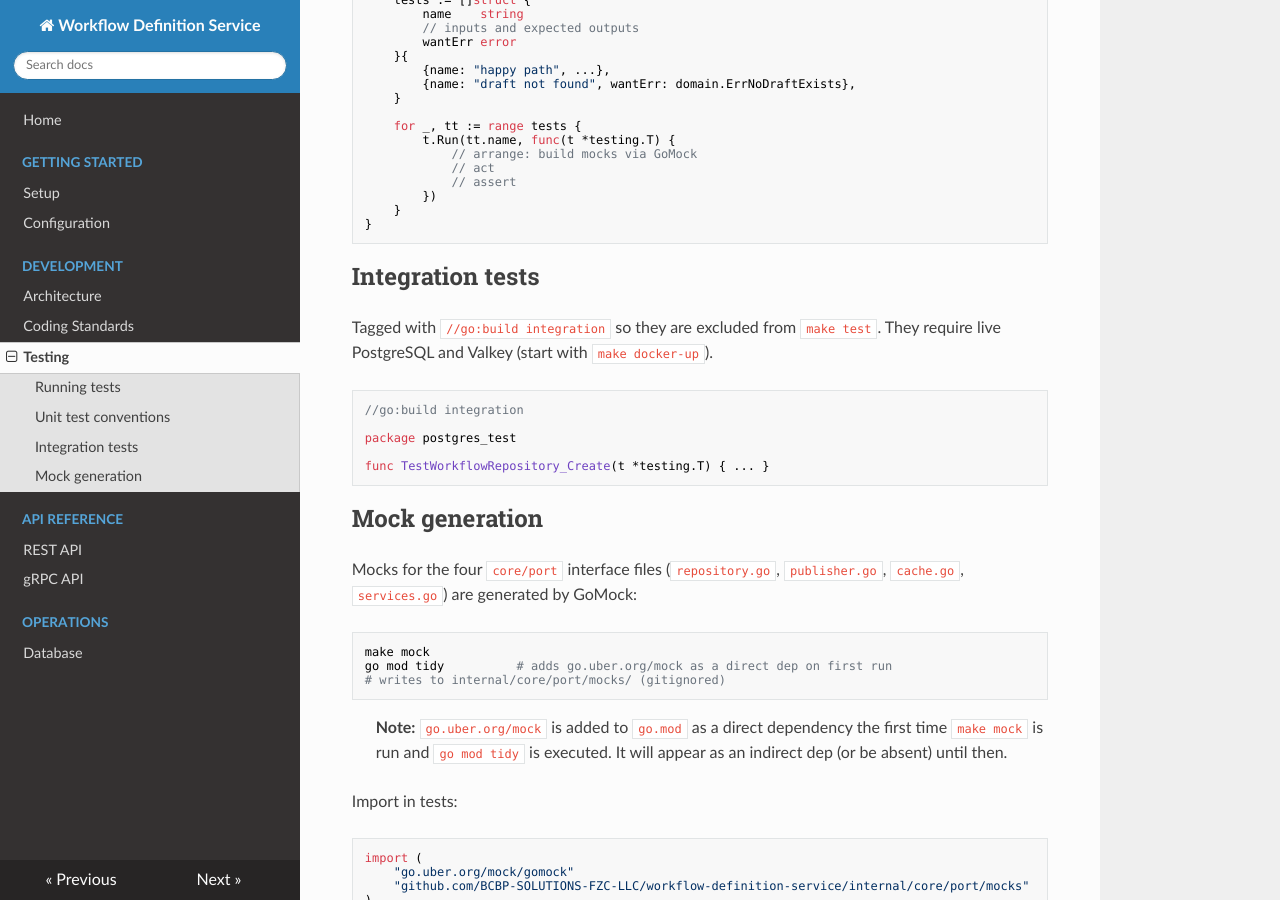
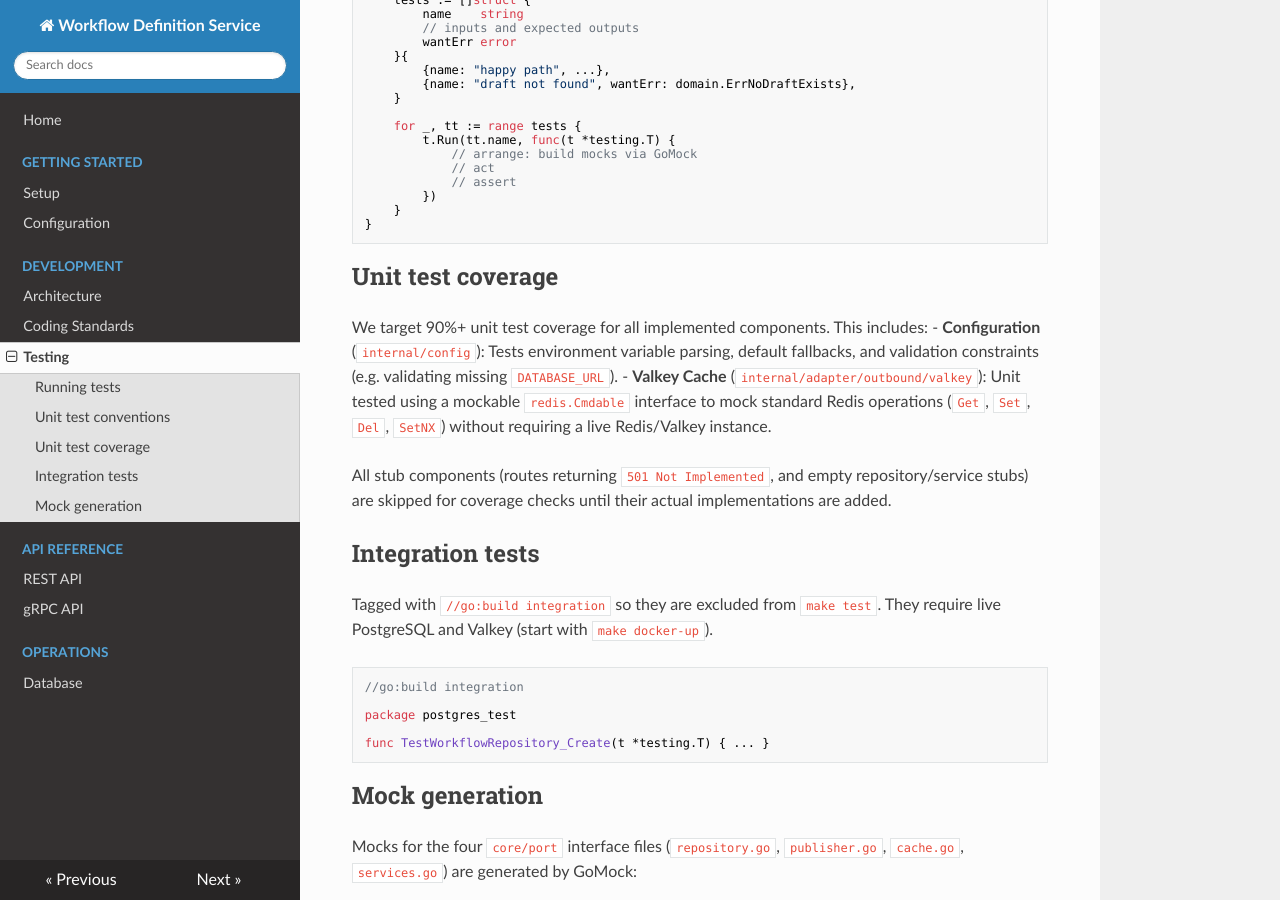
Before and after one commit to BCBP-SOLUTIONS-FZC-LLC/workflow-definition-service, an MkDocs documentation site: the page built from docs/testing.md, in a window 1280 px wide and 900 px high, scrolled down 516 px. Built offline with MkDocs 1.6.1, drawn with Linux system fonts in a browser that asks for light colours; nearby versions of some CDN libraries.

Commit message:
docs: add unit test coverage guidelines to testing documentation

````diff
--- a/docs/testing.md
+++ b/docs/testing.md
@@ -37,6 +37,15 @@ func TestPublishVersion(t *testing.T) {
 }
 ```
 
+## Unit test coverage
+
+We target 90%+ unit test coverage for all implemented components. This includes:
+- **Configuration** (`internal/config`): Tests environment variable parsing, default fallbacks, and validation constraints (e.g. validating missing `DATABASE_URL`).
+- **Valkey Cache** (`internal/adapter/outbound/valkey`): Unit tested using a mockable `redis.Cmdable` interface to mock standard Redis operations (`Get`, `Set`, `Del`, `SetNX`) without requiring a live Redis/Valkey instance.
+
+All stub components (routes returning `501 Not Implemented`, and empty repository/service stubs) are skipped for coverage checks until their actual implementations are added.
+
+
 ## Integration tests
 
 Tagged with `//go:build integration` so they are excluded from `make test`. They require live PostgreSQL and Valkey (start with `make docker-up`).
````
